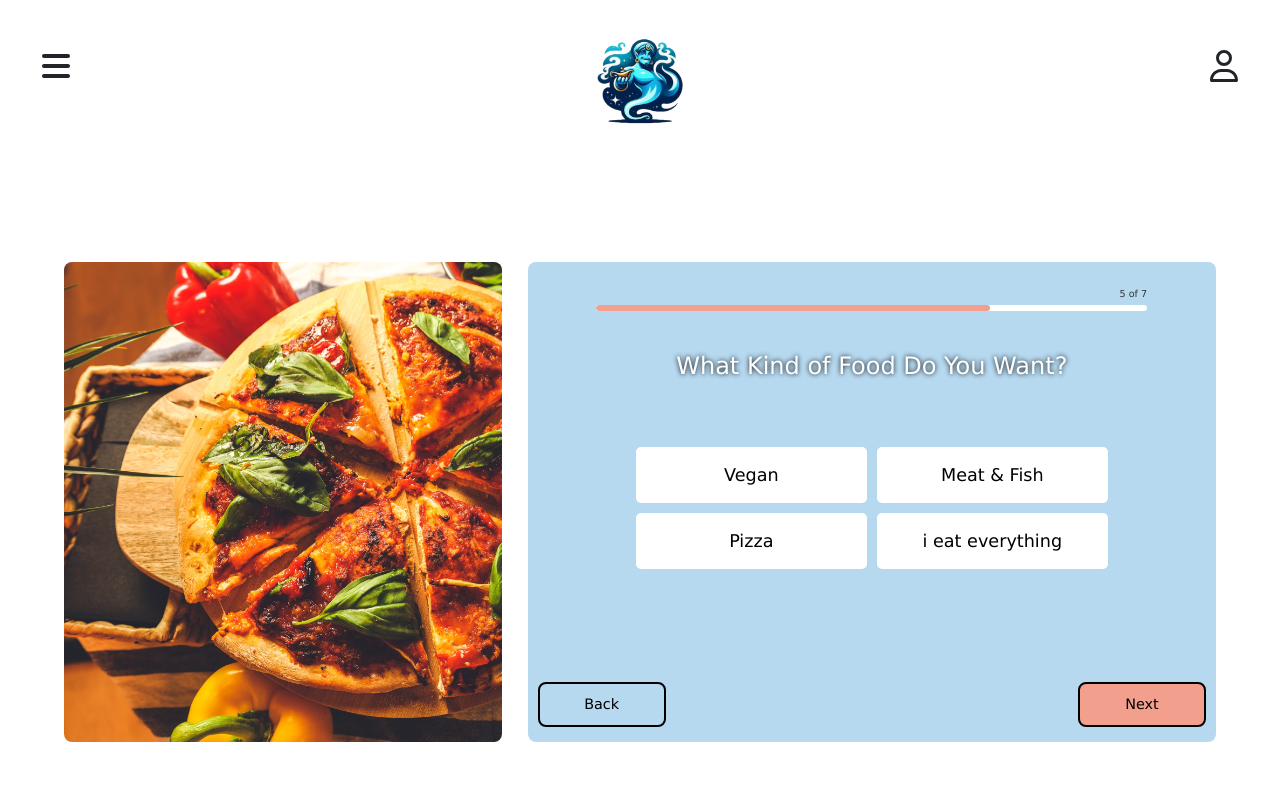
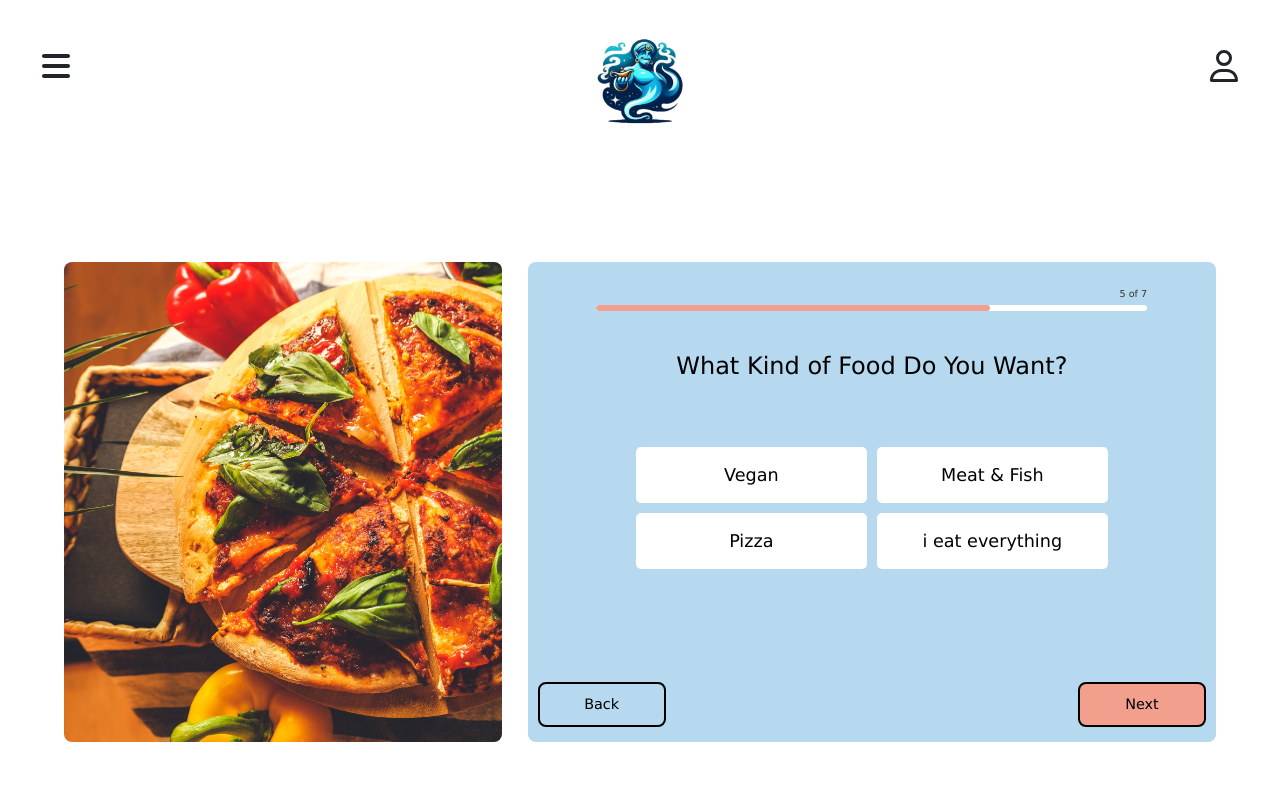
Before and after one commit to McTeaCup/TravelGenie, a React (Vite) app in the folder reactapp4.client/: page /food in a window 1280 px wide. Shown: the top 800 px of the page. Built offline with nearby package versions, Linux system fonts and the light colour scheme.

Commit message:
changed formtext color

```diff
--- a/reactapp4.client/src/style.module.css
+++ b/reactapp4.client/src/style.module.css
@@ -95,8 +95,8 @@
     top: 90px;
     text-align: center;
     font-size: 1rem;
-    text-shadow: 0 0 5px #000000;
-    color: white;
+    /* text-shadow: 0 0 5px #000000; */
+    color: #000000;
 }
 
 .landText {
```
